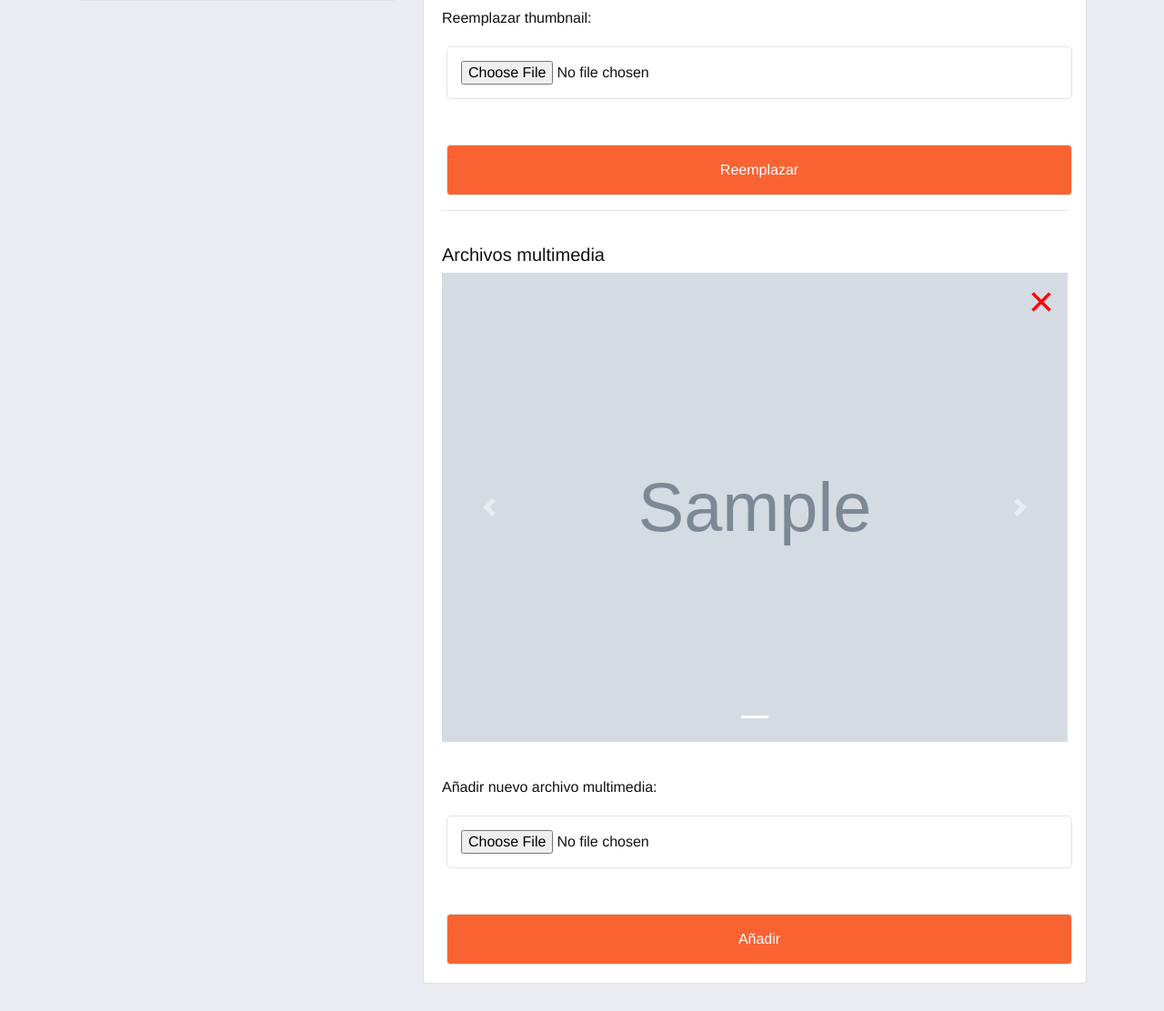
After one commit to bluepanda-tech/sense-mirror-webapp, a Flask app: page /dashboard/product/1/ in a window 1280 px wide. The commit adds this page. Shown: the part 817-1929 px from the top of the page at 91% size. Run offline with Flask 2, Linux system fonts and the light colour scheme; a user stored in the database is signed in; data comes from the database, SQL or seed files in the repository; tables that the repository leaves empty hold one stand-in row (values such as "Sample post"); grey boxes marked "Sample" are stand-in pictures; one stand-in notice (Sample message) is shown; some libraries are stand-ins or nearby versions.

Commit message:
Added views and resources to edit single product

```diff
--- a/cime_mirror_engine/config.py
+++ b/cime_mirror_engine/config.py
@@ -1,3 +1,5 @@
+"""Configuration file containing the different configuration for our app,
+depending on what environment it is run"""
 import os
 
 MAX_PRODUCTS = 10
--- a/cime_mirror_engine/models.py
+++ b/cime_mirror_engine/models.py
@@ -69,7 +69,7 @@ class Product(db.Model):
         lazy=True,
         cascade="all, delete-orphan",
     )
-    thumbnail = db.Column(db.Text, default='login.jpg') # Name of thumbnail file
+    thumbnail = db.Column(db.Text, default='default-thumbnail.jpg') # Name of thumbnail file
     is_displayed = db.Column(db.Boolean, nullable=False, default=True)
 
     def __init__(self, product_id):
@@ -88,7 +88,6 @@ class Product(db.Model):
 
     @staticmethod
     def product_exists(product_id):
-        #TODO add a sekf to this thing
         """Checks if the item already exists based on the item number"""
         exists = Product.query.filter_by(product_id=product_id).scalar() is not None
         return exists
--- a/cime_mirror_engine/static/css/style.css
+++ b/cime_mirror_engine/static/css/style.css
@@ -24,7 +24,7 @@ html {
 
 body {
 	margin: 0;
-	background: #fff;
+	background: #ebecf1;
 	color: #111;
 	font-family: "Helvetica Neue", "Helvetica", "Arial", "Verdana", "sans-serif";
 	font-size: 12pt;
@@ -41,9 +41,107 @@ img {
 	max-width: 100%;
 }
 
+textarea {
+  height: 200px;
+}
+
+#content {
+  background-color: transparent;
+  color: #111;
+  height: 100%;
+  text-align: left;
+  min-height: calc(100vh - 135px); /* header is already 135px */
+  margin-top: -30px;
+}
+
 .alert {
   margin-bottom: 0;
 }
+
+.header {
+  color: #fff;
+  padding: 80px 20px;
+  background: linear-gradient(to right, #0c2646 0%, #204065 60%, #2a5788 100%);
+  min-height: 135px;
+}
+
+.header-sm {
+  padding: 0;
+  height: 135px;
+}
+
+.header-title {
+  font-weight: 700;
+  font-size: 2.5em;
+  padding-bottom: 10px;
+}
+
+.header-subtitle {
+  color: rgba(255, 255, 255, 0.7);
+  font-size: 14px;
+}
+
+.align-left {
+  text-align: left !important;
+}
+
+.card-body input,
+.card-body textarea {
+  color: #111;
+  width: 100%;
+  margin: 5px;
+  padding: 15px;
+  border-radius: 30px;
+  border: 1px solid #e3e3e3;
+  background-color: rgba(255, 255, 255, 0.1);
+  -webkit-transition: background-color .3s;
+  transition: background-color .3s;
+  -webkit-transition: border .4s;
+  transition: border .4s;
+  outline: none;
+}
+
+.card-header {
+  border-bottom: none;
+  background-color: transparent;
+  text-align: right
+}
+
+.card-header .product-name {
+  position: absolute;
+}
+
+.card-header .card-header-title {
+  font-weight: 700;
+  font-size: 1.57em;
+}
+
+/*******NAVBAR*******/
+.navbar {
+  position: absolute;
+  background-color: transparent;
+  color: #fff;
+  padding: 20px;
+  width: 100%;
+}
+
+.navbar a {
+  color: #fff;
+  outline: none;
+}
+
+.navbar .dropdown-menu {
+  position: static;
+}
+
+.navbar .dropdown-item {
+  color: #111;
+}
+
+.dropdown-toggle::after {
+  display: none;
+}
+/***END OF NAVBAR****/
 
 /*** LOGIN Styles ***/
 #login-content {
@@ -73,77 +171,62 @@ img {
   text-align: center;
 }
 
-.card-body input {
-  color: #111;
-  width: 100%;
-  margin: 5px;
-  padding: 15px;
-  border-radius: 20px;
-  background-color: rgba(255, 255, 255, 0.1);
-  border-color: transparent;
-  -webkit-transition: background-color .3s;
-  transition: background-color .3s;
+.login-card .card-body input {
+  border: none;
 }
-.card-body input:focus,
-.card-body input:hover {
+.login-card .card-body input:focus,
+.login-card .card-body input:hover {
   background-color: rgba(255, 255, 255, 0.3);
   outline: none;
 }
 
-.card-body ::placeholder {
+.login-card .card-body ::placeholder {
   color: rgba(255, 255, 255, 0.8);
   text-align: left;
 }
 
-.card-body .btn-login {
+.login-card .card-body .btn-login {
   color: #fff;
   background-color: #007bff;
   -webkit-transition: background-color .3s;
   transition: background-color .3s;
+  border: none;
 }
-.card-body .btn-login:hover {
+.login-card .card-body .btn-login:hover {
   background-color: #006fe6;
 }
 /****** end of login ******/
 
 /* DASHBOARD */
-#dashboard {
-  background-color: #ebecf1;
-  color: #111;
-  height: 100%;
-  text-align: left;
-  min-height: 83vh; /* header is already 20vh */
+.dashboard-card {
+  margin-top: 0;
+  margin-bottom: 30px;
 }
 
-.header {
-  color: #fff;
-  padding: 80px 20px;
-  background: linear-gradient(to right, #0c2646 0%, #204065 60%, #2a5788 100%);
-  min-height: 20vh;
+.dashboard-card .card-body input,
+.dashboard-card .card-body textarea,
+.dashboard-card .card-body label {
+  margin-bottom: 30px;
+  border-radius: 5px;
 }
 
-.header-title {
-  font-weight: 700;
-  font-size: 2.5em;
-  padding-bottom: 10px;
+.dashboard-card .card-body input:focus {
+  border: 1px solid #f96332;
 }
 
-.header-subtitle {
-  color: rgba(255, 255, 255, 0.7);
-  font-size: 14px;
+.card-body input[type="submit"] {
+  color: #fff;
+  background-color: #f96332;
+  -webkit-transition: background-color .3s;
+  transition: background-color .3s;
+  width: 100%;
+  margin-top: 20px;
+  border-radius: .25rem;
+  margin-bottom: 0;
 }
-
-.dashboard-card {
-  margin-top: 30px;
-}
-
-.card-header {
-  background-color: transparent;
-  text-align: right
-}
-
-.card-header .product-name {
-  position: absolute;
+.card-body input[type="submit"]:hover {
+  color: #fff;
+  background-color: #f95232;
 }
 
 .btn-edit {
@@ -217,3 +300,21 @@ input:checked + .slider-round:before {
 }
 
 /***** end of dashboard ********/
+
+/******** PRODUCT EDITING VIEW ***********/
+.delete-file {
+  position: absolute;
+  top: 2px;
+  right: 15px;
+  z-index: 100;
+  color: red;
+  font-size: 3em;
+}
+
+.edit-product .carousel-control-next,
+.edit-product .carousel-control-prev {
+  height: 50%;
+  top: 25%;
+}
+
+/*** end of product editing view ********/
--- a/cime_mirror_engine/templates/base.html
+++ b/cime_mirror_engine/templates/base.html
@@ -7,6 +7,7 @@
         <meta name="viewport" content="width=device-width, initial-scale=1">
           <!--     Fonts and icons     -->
         <link rel="icon" href="{{ url_for('static', filename='img/favicon.png') }}">
+        <link rel="stylesheet" href="https://use.fontawesome.com/releases/v5.5.0/css/all.css" integrity="sha384-B4dIYHKNBt8Bc12p+WXckhzcICo0wtJAoU8YZTY5qE0Id1GSseTk6S+L3BlXeVIU" crossorigin="anonymous">
         <!-- CSS Files -->
         <link rel="stylesheet" href="{{ url_for('static', filename='css/bootstrap.min.css') }}"/>
         <link rel="stylesheet" type="text/css" media="screen" href="{{ url_for('static', filename='css/style.css') }}" />
@@ -15,6 +16,25 @@
         <script src="{{ url_for('static', filename='js/bootstrap.min.js') }}"></script>
     </head>
     <body>
+        {% for message in get_flashed_messages() %}
+        <div class="alert alert-info" role="alert">
+            {{message}}
+        </div>
+        {% endfor %}
+        <nav class="navbar navbar-transparent">
+            <div class="container-fluid">
+                <a href="/dashboard/"><i class="fas fa-home fa-2x"></i></a>
+                <div class="dropdown show">
+                    <a href="#" class="dropdown-toggle" role="button" id="userMenu" data-toggle="dropdown" aria-haspopup="true" aria-expanded="false">
+                        <i class="fas fa-user fa-2x"></i>
+                    </a>
+
+                    <div class="dropdown-menu" aria-labelledby="UserMenu">
+                        <a class="dropdown-item" href="/auth/logout/">Logout</a>
+                    </div>
+                </div>
+            </div>
+        </nav>
         <div id="main">
             {% block content %}{% endblock %}
         </div>
--- /dev/null
+++ b/cime_mirror_engine/templates/product.html
@@ -0,0 +1,179 @@
+{% extends 'base.html' %}
+
+{% block content %}
+<div class="header header-sm"></div>
+<div id="content">
+    <div class="container">
+        <div class="row">
+            <div class="col-lg-4">
+                <div class="card dashboard-card">
+                    <form method="POST" action="/api/product/{{product.id}}/">
+                        <div class="card-header align-left">
+                            <h3 class="card-header-title">Editar Producto</h3>
+                        </div>
+                        <div class="card-body">
+                            <h5>Nombre</h5>
+                            <input type="text" name="name" value="{{product.name}}" placeholder="Nombre del Producto">
+                            <br>
+                            <h5>Descripión</h5>
+                            {% if product.description is not none %}
+                            <textarea type="text" name="description" placeholder="Descripción del Producto">{{product.description}}</textarea>
+                            {% else %}
+                            <textarea type="text" name="description" placeholder="Descripción del Producto"></textarea>
+                            {% endif %}
+                            <h5>Mostrándose</h5>
+                            <label class="switch">
+                                {% if product.is_displayed %}
+                                    <input type="checkbox" name="is_displayed" checked/>
+                                {% else %}
+                                    <input type="checkbox" name="is_displayed"/>
+                                {% endif %}
+                                    <span class="slider-round"></span>
+                            </label>
+                            <input type="submit" class="btn btn-edit" value="Guardar">
+                        </div>
+                    </form>
+                </div>
+            </div>
+            <div class="col-lg-8">
+                <div class="card dashboard-card">
+                    <div class="card-header align-left">
+                        <h2 class="card-header-title">Multimedia</h2>
+                    </div>
+                    <div class="card-body edit-product">
+                        <h5>Thumbnail</h5>
+                        <video autoplay width="100%" preload="metadata" poster="{{ url_for('static', filename='media/'+product.thumbnail) }}" muted>
+                            <source src="{{ url_for('static', filename='media/'+product.thumbnail) }}" type="video/mp4">
+                        </video>
+                        <br>
+                        <br>
+                        <br>
+                        <p>Reemplazar thumbnail:</p>
+                        <form action="/api/thumbnail/{{product.id}}/" enctype="multipart/form-data" method="POST">
+                            <input type="file" name="file">
+                            <input type="submit" value="Reemplazar" class="btn btn-edit">
+                        </form>
+                        <hr>
+                        <br>
+                        <h5>Archivos multimedia</h5>
+                        {% if product.mediafiles|length > 0 %}
+                        <div id="carouselExampleIndicators" class="carousel slide" data-ride="carousel">
+                            <ol class="carousel-indicators">
+                                <li data-target="#carouselExampleIndicators" data-slide-to="0" class="active"></li>
+                                {% if product.mediafiles|length > 1 %}
+                                <li data-target="#carouselExampleIndicators" data-slide-to="1"></li>
+                                {% endif %}
+                                {% if product.mediafiles|length > 2 %}
+                                <li data-target="#carouselExampleIndicators" data-slide-to="2"></li>
+                                {% endif %}
+                            </ol>
+                            <div class="carousel-inner">
+                                <div class="carousel-item active">
+                                    <img class="d-block w-100" src="{{ url_for('static', filename='media/'+product.mediafiles[0].filename) }}">
+                                    <a href="#"><span class="delete-file" data-toggle="modal" data-target="#DeleteModal1">&times;</span></a>
+                                </div>
+                                <!-- Modal -->
+                                <div class="modal fade" id="DeleteModal1" tabindex="-1" role="dialog" aria-labelledby="exampleModalLabel" aria-hidden="true">
+                                    <div class="modal-dialog" role="document">
+                                        <div class="modal-content">
+                                            <div class="modal-header">
+                                                <h5 class="modal-title" id="exampleModalLabel">Eliminar Archivo</h5>
+                                                <button type="button" class="close" data-dismiss="modal" aria-label="Close">
+                                                    <span aria-hidden="true">&times;</span>
+                                                </button>
+                                            </div>
+                                            <div class="modal-body">
+                                                Seguro que desea eliminar este archivo?
+                                            </div>
+                                            <div class="modal-footer">
+                                                <button type="button" class="btn btn-secondary" data-dismiss="modal">Cerrar</button>
+                                                <a href="/api/mediafile/delete/{{product.mediafiles[0].filename}}/" class="btn btn-danger">Eliminar</a>
+                                            </div>
+                                        </div>
+                                    </div>
+                                </div>
+                                {% if product.mediafiles|length > 1 %}
+                                <div class="carousel-item">
+                                    <img class="d-block w-100" src="{{ url_for('static', filename='media/'+product.mediafiles[1].filename) }}">
+                                    <a href="#"><span class="delete-file" data-toggle="modal" data-target="#DeleteModal2">&times;</span></a>
+                                </div>
+                                <!-- Modal -->
+                                <div class="modal fade" id="DeleteModal2" tabindex="-1" role="dialog" aria-labelledby="exampleModalLabel" aria-hidden="true">
+                                    <div class="modal-dialog" role="document">
+                                        <div class="modal-content">
+                                            <div class="modal-header">
+                                                <h5 class="modal-title" id="exampleModalLabel">Eliminar Archivo</h5>
+                                                <button type="button" class="close" data-dismiss="modal" aria-label="Close">
+                                                    <span aria-hidden="true">&times;</span>
+                                                </button>
+                                            </div>
+                                            <div class="modal-body">
+                                                Seguro que desea eliminar este archivo?
+                                            </div>
+                                            <div class="modal-footer">
+                                                <button type="button" class="btn btn-secondary" data-dismiss="modal">Cerrar</button>
+                                                <a href="/api/mediafile/delete/{{product.mediafiles[1].filename}}/" class="btn btn-danger">Eliminar</a>
+                                            </div>
+                                        </div>
+                                    </div>
+                                </div>
+                                {% endif %}
+                                {% if product.mediafiles|length > 2 %}
+                                <div class="carousel-item">
+                                    <img class="d-block w-100" src="{{ url_for('static', filename='media/'+product.mediafiles[2].filename) }}">
+                                    <a href="#"><span class="delete-file" data-toggle="modal" data-target="#DeleteModal3">&times;</span></a>
+                                </div>
+                                <!-- Modal -->
+                                <div class="modal fade" id="DeleteModal3" tabindex="-1" role="dialog" aria-labelledby="exampleModalLabel" aria-hidden="true">
+                                    <div class="modal-dialog" role="document">
+                                        <div class="modal-content">
+                                            <div class="modal-header">
+                                                <h5 class="modal-title" id="exampleModalLabel">Eliminar Archivo</h5>
+                                                <button type="button" class="close" data-dismiss="modal" aria-label="Close">
+                                                    <span aria-hidden="true">&times;</span>
+                                                </button>
+                                            </div>
+                                            <div class="modal-body">
+                                                Seguro que desea eliminar este archivo?
+                                            </div>
+                                            <div class="modal-footer">
+                                                <button type="button" class="btn btn-secondary" data-dismiss="modal">Cerrar</button>
+                                                <a href="/api/mediafile/delete/{{product.mediafiles[2].filename}}/" class="btn btn-danger">Eliminar</a>
+                                            </div>
+                                        </div>
+                                    </div>
+                                </div>
+                                {% endif %}
+                            </div>
+                            <a class="carousel-control-prev" href="#carouselExampleIndicators" role="button" data-slide="prev">
+                                <span class="carousel-control-prev-icon" aria-hidden="true"></span>
+                                <span class="sr-only">Previous</span>
+                            </a>
+                            <a class="carousel-control-next" href="#carouselExampleIndicators" role="button" data-slide="next">
+                                <span class="carousel-control-next-icon" aria-hidden="true"></span>
+                                <span class="sr-only">Next</span>
+                            </a>
+                        </div>
+                        {% else %}
+                        <p>No hay imagenes/videos para desplegar</p>
+                        {% endif %}
+                        {% if product.mediafiles|length < 3 %}
+                        <br>
+                        <br>
+                        <p>Añadir nuevo archivo multimedia:</p>
+                        <form enctype="multipart/form-data" action="/api/mediafile/{{product.id}}/" method="POST">
+                            <input type="file" name="file">
+                            <input type="submit" value="Añadir" class="btn btn-edit">
+                        </form>
+                        {% else %}
+                        <br>
+                        <br>
+                        <p>Alcanzó el límite de imagenes/videos.</p>
+                        {% endif %}
+                    </div>
+                </div>
+            </div>
+        </div>
+    </div>
+</div>
+{% endblock %}
--- a/cime_mirror_engine/views.py
+++ b/cime_mirror_engine/views.py
@@ -22,6 +22,7 @@ def index():
 @app.route('/login/')
 def login_ui():
     """Route for user's login UI"""
+    #TODO if user is authenticated redirect to dashboard
     return render_template('login.html')
 
 @app.route('/dashboard/')
@@ -29,6 +30,7 @@ def login_ui():
 def dashboard():
     """Route for official BluePanda Dahsboard"""
     products = [dict(
+        product_id=str(product.product_id),
         name=product.name,
         description=product.description_txt,
         thumbnail=product.thumbnail,
@@ -37,18 +39,20 @@ def dashboard():
     ) for product in Product.query.all()]
     return render_template('dashboard.html', products=products)
 
-@app.route('/dashboard/edit/<product_id>/')
+@app.route('/dashboard/product/<product_id>/')
 @login_required
 def edit_product(product_id):
     """View to edit individual products"""
-    product_obj = Product.query.get(product_id)
+    product_obj = Product.query.get(int(product_id))
     if product_obj is not None:
         product = {
+            'id' : product_id,
             'name' : product_obj.name,
             'description' : product_obj.description_txt,
             'thumbnail' : product_obj.thumbnail,
             'mediafiles' : product_obj.media_files,
+            'is_displayed' : product_obj.is_displayed,
         }
-        return render_template('edit_product.html', product=product)
+        return render_template('product.html', product=product)
     flash("Producto no encontrado. ID invalida.")
     return redirect('/dashboard/')
--- a/run.py
+++ b/run.py
@@ -1,3 +1,4 @@
+"""Script to be run on boot/startup"""
 from cime_mirror_engine.app import app, db
 from cime_mirror_engine import models
 from cime_mirror_engine.utils import allowed_product_id
```
Also changed, not shown: cime_mirror_engine/resources.py (+47 -14 lines), cime_mirror_engine/templates/dashboard.html (+21 -19 lines), tests/test_resources.py (+10 -8 lines), tests/test_auth.py (line endings or trailing spaces).
